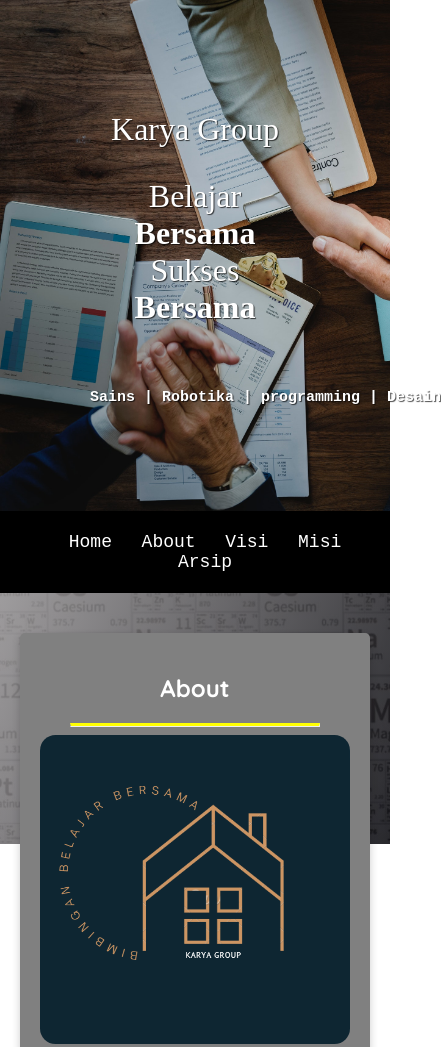
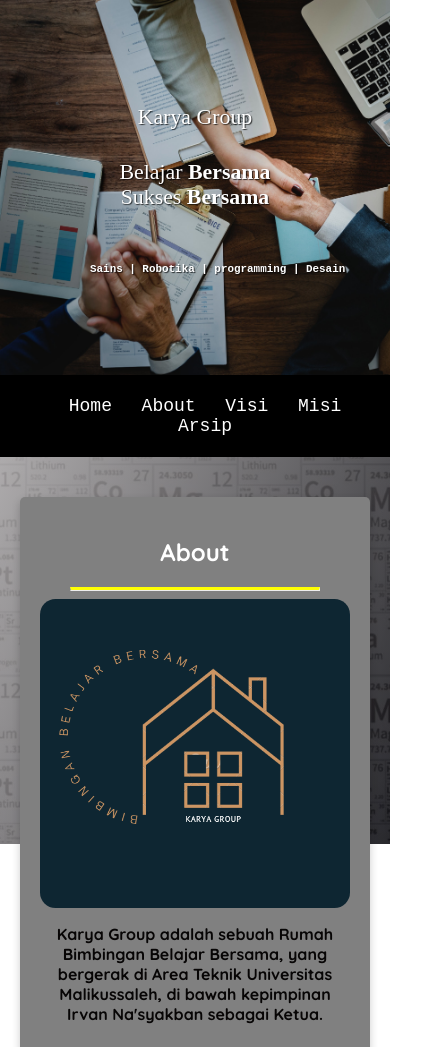
Before and after one commit to IrfanNasyakban/Kelompok1, a plain HTML site: page index.html in a window 390 px wide. Shown: the top 1047 px of the page, 441 px wide, since content can reach past the window. Drawn offline with nearby package versions, Linux system fonts and the light colour scheme.

Commit message:
responsive

```diff
--- a/style.css
+++ b/style.css
@@ -262,12 +262,18 @@ header {
     }
 
     pre {
-        font-size: 15px;
+        font-size: 2.8vw;
     }
 
     .jumbotron {
         height: 100%;
-        font-size: 100%;
+        font-size: 2.8vw;
     }
 
 }
+
+@media screen and (max-width: 800px) {
+    pre {
+        font-size: 2.8vw;
+    }
+}
```
